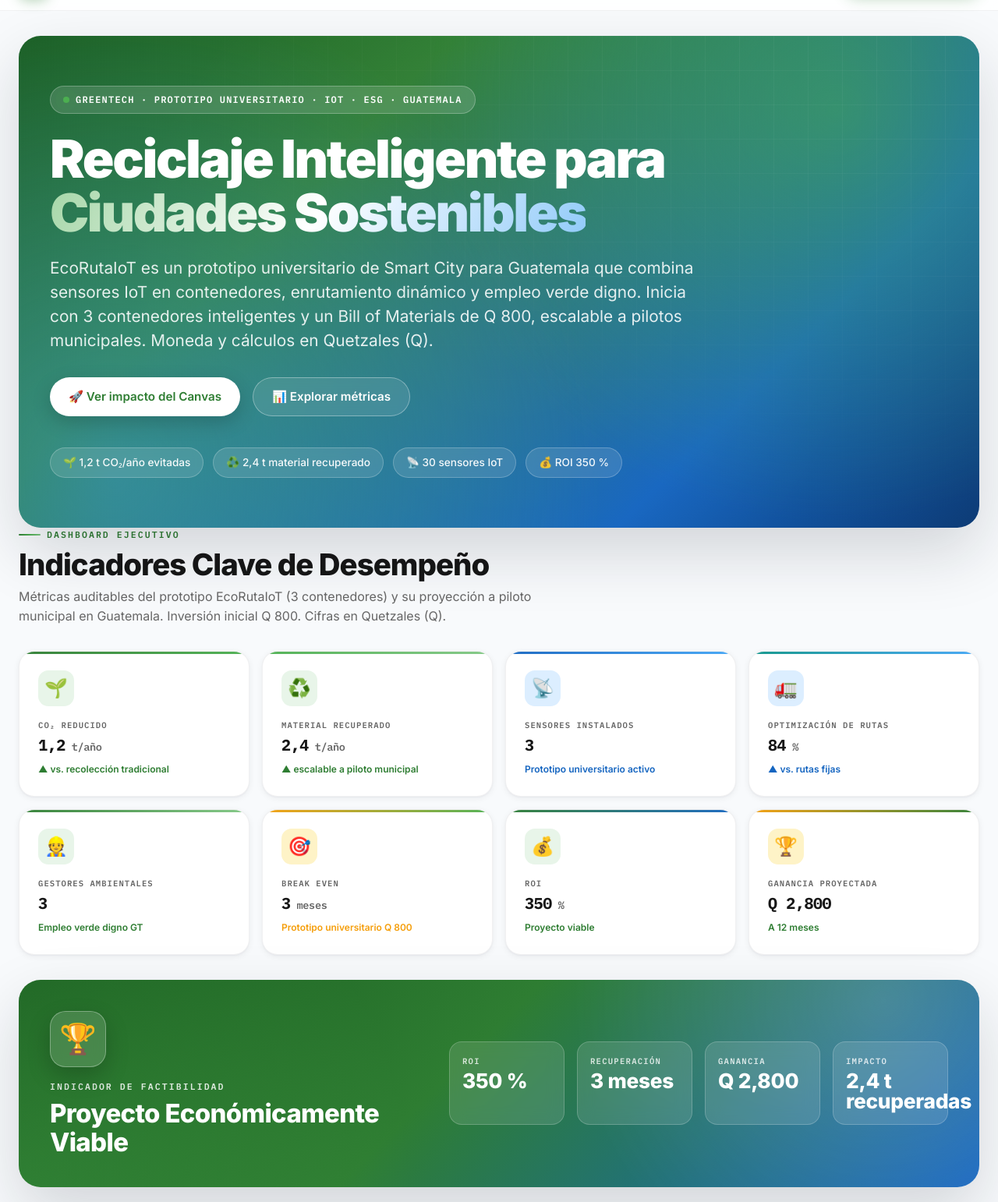
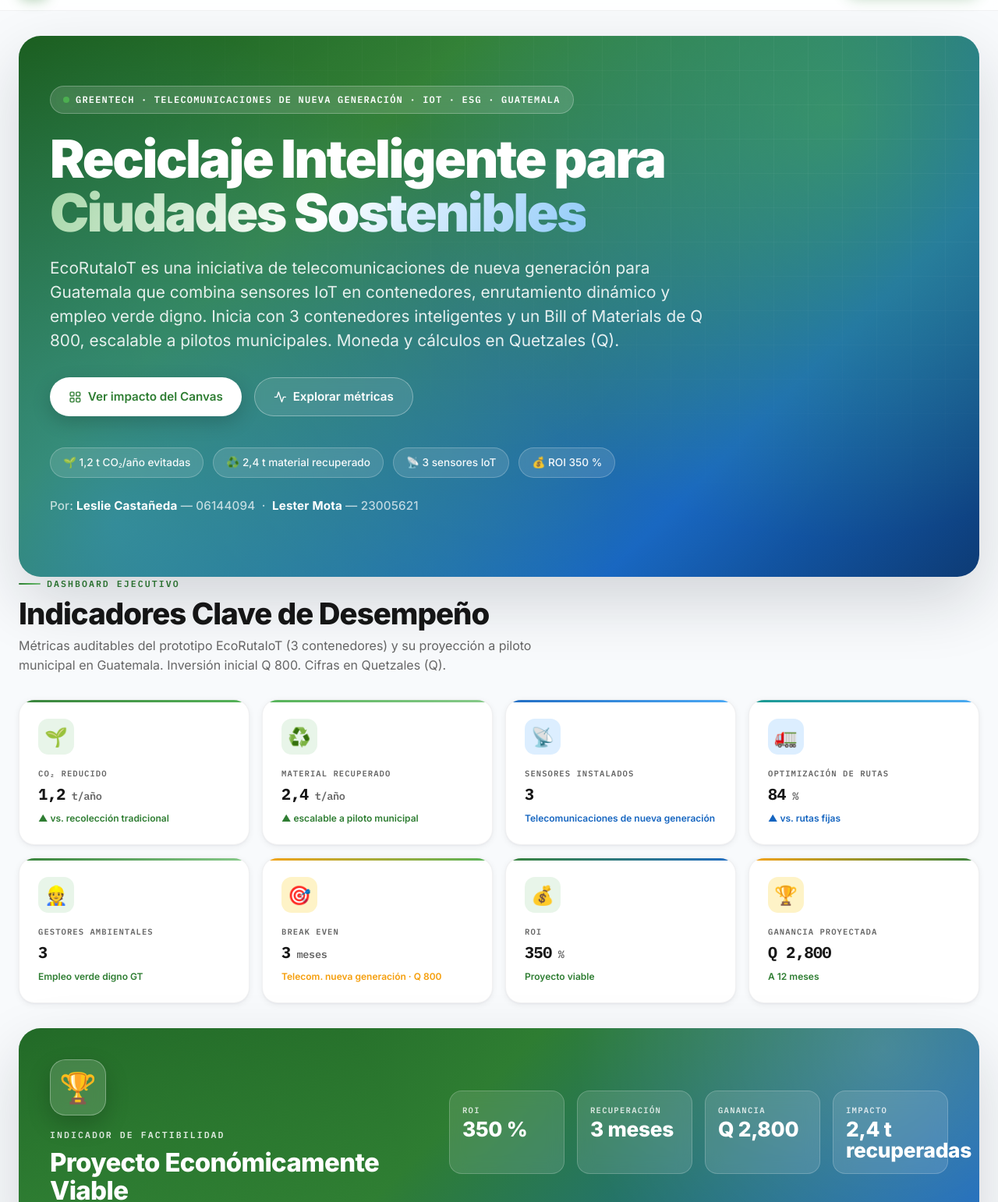
Before and after one commit to alejandracastanedapozuelos-max/EcoRutaIoT, a plain HTML site: page index.html in a window 1280 px wide. Shown: the part 61-1603 px from the top of the page at 78% size. Drawn offline with Linux system fonts and the light colour scheme.

Commit message:
Update index.html

```diff
--- a/index.html
+++ b/index.html
@@ -84,12 +84,16 @@
     .hero h1 .accent{background:linear-gradient(120deg,#A5D6A7 0%,#FFFFFF 50%,#90CAF9 100%);-webkit-background-clip:text;background-clip:text;-webkit-text-fill-color:transparent}
     .hero p.lead{font-size:clamp(1.05rem,.95rem + .5vw,1.3rem);line-height:1.5;font-weight:400;color:rgba(255,255,255,.88);max-width:64ch;margin:0 0 var(--s-8)}
     .hero-actions{display:flex;flex-wrap:wrap;gap:var(--s-4);margin-bottom:var(--s-10)}
+    .ic{width:1.1em;height:1.1em;flex-shrink:0;stroke:currentColor;fill:none;stroke-width:2;stroke-linecap:round;stroke-linejoin:round;display:inline-block;vertical-align:-2px}
+    .block-cta .ic{width:.95em;height:.95em}
     .btn{display:inline-flex;align-items:center;gap:var(--s-2);padding:var(--s-3) var(--s-6);border-radius:var(--r-full);font-weight:600;font-size:.95rem;border:none;cursor:pointer;transition:transform var(--dur-1) var(--ease-out),box-shadow var(--dur-2) var(--ease-out),background var(--dur-1) var(--ease-out);text-decoration:none}
     .btn-light{background:#fff;color:var(--green-700);box-shadow:0 8px 24px rgba(0,0,0,.18)}
     .btn-light:hover{transform:translateY(-2px);box-shadow:0 12px 30px rgba(0,0,0,.24);text-decoration:none}
     .btn-ghost{background:rgba(255,255,255,.1);color:#fff;border:1px solid rgba(255,255,255,.35);backdrop-filter:blur(6px)}
     .btn-ghost:hover{background:rgba(255,255,255,.18);transform:translateY(-2px);text-decoration:none}
     .hero-tags{display:flex;flex-wrap:wrap;gap:var(--s-3)}
+    .hero-authors{margin-top:var(--s-6);font-size:.95rem;color:rgba(255,255,255,.7);font-weight:500;letter-spacing:.01em}
+    .hero-authors strong{color:#fff;font-weight:700}
     .hero-tag{display:inline-flex;align-items:center;gap:var(--s-2);padding:var(--s-2) var(--s-4);background:rgba(255,255,255,.12);border:1px solid rgba(255,255,255,.22);border-radius:var(--r-full);font-size:.85rem;font-weight:500;color:rgba(255,255,255,.95);backdrop-filter:blur(6px)}
     @media(max-width:640px){.hero{padding:var(--s-10) var(--s-5);border-radius:var(--r-xl)}}
 
@@ -417,19 +421,20 @@
     <!-- HERO -->
     <section class="hero">
       <div class="hero-content">
-        <span class="hero-badge"><span class="dot"></span> GreenTech · Prototipo Universitario · IoT · ESG · Guatemala</span>
+        <span class="hero-badge"><span class="dot"></span> GreenTech · Telecomunicaciones de Nueva Generación · IoT · ESG · Guatemala</span>
         <h1>Reciclaje Inteligente para <span class="accent">Ciudades Sostenibles</span></h1>
-        <p class="lead">EcoRutaIoT es un prototipo universitario de Smart City para Guatemala que combina sensores IoT en contenedores, enrutamiento dinámico y empleo verde digno. Inicia con 3 contenedores inteligentes y un Bill of Materials de Q 800, escalable a pilotos municipales. Moneda y cálculos en Quetzales (Q).</p>
+        <p class="lead">EcoRutaIoT es una iniciativa de telecomunicaciones de nueva generación para Guatemala que combina sensores IoT en contenedores, enrutamiento dinámico y empleo verde digno. Inicia con 3 contenedores inteligentes y un Bill of Materials de Q 800, escalable a pilotos municipales. Moneda y cálculos en Quetzales (Q).</p>
         <div class="hero-actions">
-          <a class="btn btn-light" href="#canvas">🚀 Ver impacto del Canvas</a>
-          <a class="btn btn-ghost" href="#dashboard">📊 Explorar métricas</a>
+          <a class="btn btn-light" href="#canvas"><svg class="ic" viewBox="0 0 24 24"><rect x="3" y="3" width="7" height="7" rx="1.5"/><rect x="14" y="3" width="7" height="7" rx="1.5"/><rect x="3" y="14" width="7" height="7" rx="1.5"/><rect x="14" y="14" width="7" height="7" rx="1.5"/></svg> Ver impacto del Canvas</a>
+          <a class="btn btn-ghost" href="#dashboard"><svg class="ic" viewBox="0 0 24 24"><path d="M22 12h-4l-3 9L9 3l-3 9H2"/></svg> Explorar métricas</a>
         </div>
         <div class="hero-tags">
           <span class="hero-tag">🌱 1,2 t CO₂/año evitadas</span>
           <span class="hero-tag">♻️ 2,4 t material recuperado</span>
-          <span class="hero-tag">📡 30 sensores IoT</span>
+          <span class="hero-tag">📡 3 sensores IoT</span>
           <span class="hero-tag">💰 ROI 350 %</span>
         </div>
+        <p class="hero-authors">Por: <strong>Leslie Castañeda</strong> — 06144094 &nbsp;·&nbsp; <strong>Lester Mota</strong> — 23005621</p>
       </div>
     </section>
 
@@ -460,7 +465,7 @@
           <div class="kpi-icon">📡</div>
           <span class="kpi-label">Sensores Instalados</span>
           <span class="kpi-value">3</span>
-          <span class="kpi-trend info">Prototipo universitario activo</span>
+          <span class="kpi-trend info">Telecomunicaciones de nueva generación</span>
         </div>
         <div class="kpi-card" style="--accent:linear-gradient(90deg,#0D9488,#42A5F5);--icon-bg:var(--blue-100)">
           <span class="kpi-tip">Reducción de km recorridos en vacío</span>
@@ -470,7 +475,7 @@
           <span class="kpi-trend info">▲ vs. rutas fijas</span>
         </div>
         <div class="kpi-card" style="--accent:linear-gradient(90deg,#2E7D32,#81C784);--icon-bg:var(--green-100)">
-          <span class="kpi-tip">Estudiantes/gestores del prototipo universitario</span>
+          <span class="kpi-tip">Gestores del prototipo de telecomunicaciones</span>
           <div class="kpi-icon">👷</div>
           <span class="kpi-label">Gestores Ambientales</span>
           <span class="kpi-value">3</span>
@@ -481,7 +486,7 @@
           <div class="kpi-icon">🎯</div>
           <span class="kpi-label">Break Even</span>
           <span class="kpi-value">3 <span class="kpi-unit">meses</span></span>
-          <span class="kpi-trend warn">Prototipo universitario Q 800</span>
+          <span class="kpi-trend warn">Telecom. nueva generación · Q 800</span>
         </div>
         <div class="kpi-card" style="--accent:linear-gradient(90deg,#2E7D32,#1565C0);--icon-bg:var(--green-100)">
           <span class="kpi-tip">Retorno sobre inversión a 12 meses</span>
@@ -518,7 +523,7 @@
     <!-- BILL OF MATERIALS - PROTOTYPE -->
     <section class="section" id="bom">
       <div class="section-head">
-        <span class="eyebrow">Prototipo Universitario · Hardware Abierto</span>
+        <span class="eyebrow">Telecomunicaciones de Nueva Generación · Hardware Abierto</span>
         <h2 class="section-title">Bill of Materials del Prototipo</h2>
         <p class="section-sub">Inventario detallado del prototipo de 3 contenedores inteligentes con Arduino UNO R4 WiFi y sensores ultrasónicos HC-SR04. Componentes de hardware abierto, disponibles en Guatemala, escalables a piloto municipal.</p>
       </div>
@@ -740,7 +745,7 @@
                 <ul class="block-list"><li>Rutas de recolección fijas e ineficientes que generan rebalses y focos sanitarios.</li><li>Baja trazabilidad de materiales reciclables antes de llegar al relleno sanitario.</li><li>Informalidad laboral y falta de herramientas digitales para recicladores de base.</li></ul>
                 <div class="block-tags"><span class="mini-tag">Rebalse urbano</span><span class="mini-tag">Informalidad</span></div>
               </div>
-              <div class="block-footer"><span class="status-pill" id="status-problema">Sin validar</span><span class="block-cta">🔍 Ver análisis estratégico</span></div>
+              <div class="block-footer"><span class="status-pill" id="status-problema">Sin validar</span><span class="block-cta"><svg class="ic" viewBox="0 0 24 24"><circle cx="11" cy="11" r="7"/><path d="M21 21l-4.3-4.3"/><path d="M8 11h6M11 8v6"/></svg> Ver análisis estratégico</span></div>
             </article>
             <article class="canvas-block" id="block-card-beneficiarios" tabindex="0" onclick="selectBlock('beneficiarios')" onkeydown="handleBlockKey(event,'beneficiarios')">
               <div class="block-header"><div class="block-title-group"><span class="block-code">02 · Actores</span><h4 class="block-title">Beneficiarios</h4></div><span class="block-emoji">👥</span></div>
@@ -749,7 +754,7 @@
                 <ul class="block-list"><li>Recicladores y gestores ambientales guatemaltecos integrados a rutas inteligentes y seguras.</li><li>Equipos municipales de aseo urbano (DMP/DAS) que reducen desplazamientos en vacío.</li><li>Vecinos y comercios con puntos limpios disponibles y sin desbordes.</li></ul>
                 <div class="block-tags"><span class="mini-tag">Gestores Ambientales</span><span class="mini-tag">Ciudadanía</span></div>
               </div>
-              <div class="block-footer"><span class="status-pill" id="status-beneficiarios">Sin validar</span><span class="block-cta">🚀 Ver impacto</span></div>
+              <div class="block-footer"><span class="status-pill" id="status-beneficiarios">Sin validar</span><span class="block-cta"><svg class="ic" viewBox="0 0 24 24"><path d="M13 2L3 14h7l-1 8 10-12h-7l1-8z"/></svg> Ver impacto</span></div>
             </article>
             <article class="canvas-block" id="block-card-impacto" tabindex="0" onclick="selectBlock('impacto')" onkeydown="handleBlockKey(event,'impacto')">
               <div class="block-header"><div class="block-title-group"><span class="block-code">03 · Transformación</span><h4 class="block-title">Impacto Social</h4></div><span class="block-emoji">❤️</span></div>
@@ -758,7 +763,7 @@
                 <ul class="block-list"><li>Formalización e incremento de ingresos por tonelada recuperada con menor esfuerzo físico.</li><li>Reducción de emisiones de CO₂ al optimizar rutas de recolección mediante telemetría.</li><li>Cultura ciudadana medible de separación en origen con métricas públicas.</li></ul>
                 <div class="block-tags"><span class="mini-tag">Empleo verde</span><span class="mini-tag">Economía circular</span></div>
               </div>
-              <div class="block-footer"><span class="status-pill" id="status-impacto">Sin validar</span><span class="block-cta">🚀 Ver impacto</span></div>
+              <div class="block-footer"><span class="status-pill" id="status-impacto">Sin validar</span><span class="block-cta"><svg class="ic" viewBox="0 0 24 24"><path d="M13 2L3 14h7l-1 8 10-12h-7l1-8z"/></svg> Ver impacto</span></div>
             </article>
             <article class="canvas-block" id="block-card-ods" tabindex="0" onclick="selectBlock('ods')" onkeydown="handleBlockKey(event,'ods')">
               <div class="block-header"><div class="block-title-group"><span class="block-code">04 · Agenda 2030</span><h4 class="block-title">ODS Alineados</h4></div><span class="block-emoji">🌍</span></div>
@@ -766,7 +771,7 @@
                 <p class="block-lead">Contribución directa a 5 Objetivos de Desarrollo Sostenible:</p>
                 <div class="ods-mini-grid"><span class="ods-mini-badge ods-8">ODS 8 · Empleo</span><span class="ods-mini-badge ods-9">ODS 9 · IoT</span><span class="ods-mini-badge ods-11">ODS 11 · Ciudades</span><span class="ods-mini-badge ods-12">ODS 12 · Circular</span><span class="ods-mini-badge ods-13">ODS 13 · Clima</span></div>
               </div>
-              <div class="block-footer"><span class="status-pill" id="status-ods">Sin validar</span><span class="block-cta">📊 Explorar métricas</span></div>
+              <div class="block-footer"><span class="status-pill" id="status-ods">Sin validar</span><span class="block-cta"><svg class="ic" viewBox="0 0 24 24"><path d="M3 3v18h18"/><rect x="7" y="13" width="3" height="4" rx=".5"/><rect x="12" y="9" width="3" height="8" rx=".5"/><rect x="17" y="5" width="3" height="12" rx=".5"/></svg> Explorar métricas</span></div>
             </article>
           </div>
         </div>
@@ -785,7 +790,7 @@
                 <ul class="block-list"><li>Municipalidades de Guatemala, MAGA y MARN que habilitan puntos de acopio públicos.</li><li>Cooperativas y asociaciones de recicladores de base (Fegares, ANTAGUA) en Guatemala.</li><li>Centros de acopio, valorizadores e industria recicladora compradora de material en Centroamérica.</li><li>Proveedores de electrónica abierta y conectividad Wi-Fi/IoT con operadoras guatemaltecas (Tigo, Claro).</li></ul>
                 <div class="block-tags"><span class="mini-tag">Municipalidades</span><span class="mini-tag">Cooperativas</span></div>
               </div>
-              <div class="block-footer"><span class="status-pill" id="status-socios">Sin validar</span><span class="block-cta">🔍 Ver análisis estratégico</span></div>
+              <div class="block-footer"><span class="status-pill" id="status-socios">Sin validar</span><span class="block-cta"><svg class="ic" viewBox="0 0 24 24"><circle cx="11" cy="11" r="7"/><path d="M21 21l-4.3-4.3"/><path d="M8 11h6M11 8v6"/></svg> Ver análisis estratégico</span></div>
             </article>
             <article class="canvas-block block-actividades" id="block-card-actividades" tabindex="0" onclick="selectBlock('actividades')" onkeydown="handleBlockKey(event,'actividades')">
               <div class="block-header"><div class="block-title-group"><span class="block-code">06 · Operación</span><h4 class="block-title">Actividades Clave</h4></div><span class="block-emoji">⚙️</span></div>
@@ -794,7 +799,7 @@
                 <ul class="block-list"><li>Despliegue e instalación de módulos sensores en contenedores y puntos limpios.</li><li>Mantenimiento preventivo, actualización de firmware y monitoreo telemétrico.</li><li>Capacitación técnica a gestores ambientales en uso de la plataforma de rutas.</li></ul>
                 <div class="block-tags"><span class="mini-tag">Instalación IoT</span><span class="mini-tag">Capacitación</span></div>
               </div>
-              <div class="block-footer"><span class="status-pill" id="status-actividades">Sin validar</span><span class="block-cta">🔍 Ver análisis estratégico</span></div>
+              <div class="block-footer"><span class="status-pill" id="status-actividades">Sin validar</span><span class="block-cta"><svg class="ic" viewBox="0 0 24 24"><circle cx="11" cy="11" r="7"/><path d="M21 21l-4.3-4.3"/><path d="M8 11h6M11 8v6"/></svg> Ver análisis estratégico</span></div>
             </article>
             <article class="canvas-block block-recursos" id="block-card-recursos" tabindex="0" onclick="selectBlock('recursos')" onkeydown="handleBlockKey(event,'recursos')">
               <div class="block-header"><div class="block-title-group"><span class="block-code">07 · Activos</span><h4 class="block-title">Recursos Clave</h4></div><span class="block-emoji">📡</span></div>
@@ -803,7 +808,7 @@
                 <ul class="block-list"><li>Placas Arduino / microcontroladores de bajo costo importados a Guatemala y sensores ultrasónicos de llenado.</li><li>Infraestructura Wi-Fi / IoT para transmisión continua de alertas de saturación.</li><li>Plataforma web en la nube con algoritmo de enrutamiento y tablero analítico.</li></ul>
                 <div class="block-tags"><span class="mini-tag">Arduino y sensores</span><span class="mini-tag">Wi-Fi / Nube</span></div>
               </div>
-              <div class="block-footer"><span class="status-pill" id="status-recursos">Sin validar</span><span class="block-cta">🔍 Ver análisis estratégico</span></div>
+              <div class="block-footer"><span class="status-pill" id="status-recursos">Sin validar</span><span class="block-cta"><svg class="ic" viewBox="0 0 24 24"><circle cx="11" cy="11" r="7"/><path d="M21 21l-4.3-4.3"/><path d="M8 11h6M11 8v6"/></svg> Ver análisis estratégico</span></div>
             </article>
             <article class="canvas-block block-propuesta is-selected" id="block-card-propuesta" tabindex="0" onclick="selectBlock('propuesta')" onkeydown="handleBlockKey(event,'propuesta')">
               <div class="block-header"><div class="block-title-group"><span class="block-code">08 · Núcleo Central</span><h4 class="block-title">Propuesta de Valor</h4></div><span class="block-emoji">✨</span></div>
@@ -812,7 +817,7 @@
                 <ul class="block-list"><li><strong>Prevención de desbordamientos:</strong> los contenedores comunican su nivel de llenado vía Wi-Fi antes de colapsar.</li><li><strong>Rutas dinámicas eficientes:</strong> reduce kilómetros recorridos, combustible y tiempos muertos.</li><li><strong>Inclusión productiva:</strong> asigna cargas verificadas a gestores formalizados, asegurando ingresos estables.</li><li><strong>Trazabilidad ESG municipal:</strong> datos confiables por zona, tipo de residuo e impacto ambiental.</li></ul>
                 <div class="block-tags"><span class="mini-tag">Reciclaje inteligente</span><span class="mini-tag">Empleo digno</span><span class="mini-tag">Datos en tiempo real</span></div>
               </div>
-              <div class="block-footer"><span class="status-pill" id="status-propuesta">Sin validar</span><span class="block-cta">🔍 Ver análisis estratégico</span></div>
+              <div class="block-footer"><span class="status-pill" id="status-propuesta">Sin validar</span><span class="block-cta"><svg class="ic" viewBox="0 0 24 24"><circle cx="11" cy="11" r="7"/><path d="M21 21l-4.3-4.3"/><path d="M8 11h6M11 8v6"/></svg> Ver análisis estratégico</span></div>
             </article>
             <article class="canvas-block block-relacion" id="block-card-relacion" tabindex="0" onclick="selectBlock('relacion')" onkeydown="handleBlockKey(event,'relacion')">
               <div class="block-header"><div class="block-title-group"><span class="block-code">09 · Vínculo</span><h4 class="block-title">Relación</h4></div><span class="block-emoji">💬</span></div>
@@ -821,7 +826,7 @@
                 <ul class="block-list"><li>Mesa de soporte técnico remoto y en terreno para hardware IoT y plataforma.</li><li>Reportes periódicos automatizados para municipalidades (toneladas, ahorro y CO₂ evitado).</li><li>Acompañamiento comunitario y seguimiento laboral con los gestores ambientales.</li></ul>
                 <div class="block-tags"><span class="mini-tag">Soporte técnico</span><span class="mini-tag">Reportes ESG</span></div>
               </div>
-              <div class="block-footer"><span class="status-pill" id="status-relacion">Sin validar</span><span class="block-cta">🔍 Ver análisis estratégico</span></div>
+              <div class="block-footer"><span class="status-pill" id="status-relacion">Sin validar</span><span class="block-cta"><svg class="ic" viewBox="0 0 24 24"><circle cx="11" cy="11" r="7"/><path d="M21 21l-4.3-4.3"/><path d="M8 11h6M11 8v6"/></svg> Ver análisis estratégico</span></div>
             </article>
             <article class="canvas-block block-canales" id="block-card-canales" tabindex="0" onclick="selectBlock('canales')" onkeydown="handleBlockKey(event,'canales')">
               <div class="block-header"><div class="block-title-group"><span class="block-code">10 · Distribución</span><h4 class="block-title">Canales</h4></div><span class="block-emoji">🚀</span></div>
@@ -830,7 +835,7 @@
                 <ul class="block-list"><li>Venta directa B2G/B2B mediante convenios con municipalidades de Guatemala, licitaciones en Guatecompras y pilotos distritales.</li><li>Plataforma web central para monitoreo de sensores, alertas de llenado y despacho de rutas.</li><li>Portal simplificado móvil para gestores ambientales y comunicación ciudadana.</li></ul>
                 <div class="block-tags"><span class="mini-tag">Venta directa</span><span class="mini-tag">Plataforma web</span></div>
               </div>
-              <div class="block-footer"><span class="status-pill" id="status-canales">Sin validar</span><span class="block-cta">🔍 Ver análisis estratégico</span></div>
+              <div class="block-footer"><span class="status-pill" id="status-canales">Sin validar</span><span class="block-cta"><svg class="ic" viewBox="0 0 24 24"><circle cx="11" cy="11" r="7"/><path d="M21 21l-4.3-4.3"/><path d="M8 11h6M11 8v6"/></svg> Ver análisis estratégico</span></div>
             </article>
           </div>
         </div>
@@ -849,7 +854,7 @@
                 <ul class="block-list"><li><strong>Hardware:</strong> kits Arduino, sensores ultrasónicos, carcasas y alimentación.</li><li><strong>Software:</strong> desarrollo web, servidores en la nube, telemetría y ciberseguridad.</li><li><strong>Capacitación e instalación:</strong> montaje, pruebas Wi-Fi y formación a gestores.</li></ul>
                 <div class="block-tags"><span class="mini-tag">Hardware IoT</span><span class="mini-tag">Software SaaS</span><span class="mini-tag">Capacitación</span></div>
               </div>
-              <div class="block-footer"><span class="status-pill" id="status-costos">Sin validar</span><span class="block-cta">📊 Explorar métricas</span></div>
+              <div class="block-footer"><span class="status-pill" id="status-costos">Sin validar</span><span class="block-cta"><svg class="ic" viewBox="0 0 24 24"><path d="M3 3v18h18"/><rect x="7" y="13" width="3" height="4" rx=".5"/><rect x="12" y="9" width="3" height="8" rx=".5"/><rect x="17" y="5" width="3" height="12" rx=".5"/></svg> Explorar métricas</span></div>
             </article>
             <article class="canvas-block" id="block-card-ingresos" tabindex="0" onclick="selectBlock('ingresos')" onkeydown="handleBlockKey(event,'ingresos')">
               <div class="block-header"><div class="block-title-group"><span class="block-code">12 · Captura de Valor</span><h4 class="block-title">Fuentes de Ingreso</h4></div><span class="block-emoji">💰</span></div>
@@ -858,7 +863,7 @@
                 <ul class="block-list"><li><strong>Venta directa:</strong> adquisición única de nodos IoT instalados llave en mano.</li><li><strong>Leasing operativo:</strong> cuota mensual por equipamiento sin barrera de entrada.</li><li><strong>SaaS:</strong> licencia mensual por acceso a la plataforma, alertas y reportes.</li><li><strong>Comisión de reciclaje:</strong> porcentaje por volumen recuperado y comercializado.</li></ul>
                 <div class="block-tags"><span class="mini-tag">Venta</span><span class="mini-tag">Leasing</span><span class="mini-tag">SaaS</span><span class="mini-tag">Comisión</span></div>
               </div>
-              <div class="block-footer"><span class="status-pill" id="status-ingresos">Sin validar</span><span class="block-cta">📊 Explorar métricas</span></div>
+              <div class="block-footer"><span class="status-pill" id="status-ingresos">Sin validar</span><span class="block-cta"><svg class="ic" viewBox="0 0 24 24"><path d="M3 3v18h18"/><rect x="7" y="13" width="3" height="4" rx=".5"/><rect x="12" y="9" width="3" height="8" rx=".5"/><rect x="17" y="5" width="3" height="12" rx=".5"/></svg> Explorar métricas</span></div>
             </article>
           </div>
         </div>
@@ -1121,7 +1126,7 @@
         risks:['Componentes importados (Arduino, HC-SR04) sujetos a aranceles','Costos de conectividad variables por zona','Mantenimiento de prototipo en campus universitario'],
         opps:['Hardware abierto reduce costos unitarios','Economías de escala al crecer nodos','Software reutilizable amortiza inversión'],
         impact:['Inversión inicial Q 800 (prototipo de 3 contenedores)','Costo all-in por contenedor ~Q 267 (hardware + contingencia)','OPEX mínimo: energía USB 5 V'],
-        maturity:['Fase: Prototipo universitario armado','CAPEX: Q 800','OPEX: Mínimo (USB)'],
+        maturity:['Fase: Prototipo de telecomunicaciones armado','CAPEX: Q 800','OPEX: Mínimo (USB)'],
         indicators:[{l:'CAPEX',v:'Q 800',t:'verde'},{l:'Costo/contenedor',v:'Q 267',t:'blue'}],
         tagsR:['Inflación','OPEX'], tagsO:['Economías','Hardware abierto'], tagsI:['Q 800','Q 267/contenedor'], tagsM:['Prototipo','Mínimo OPEX']
       },
```
